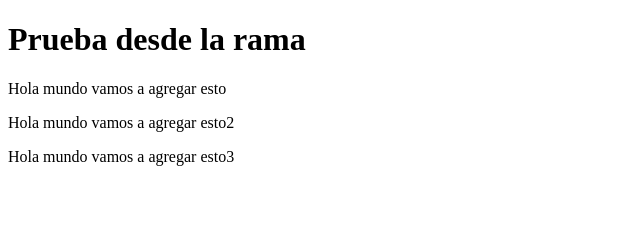
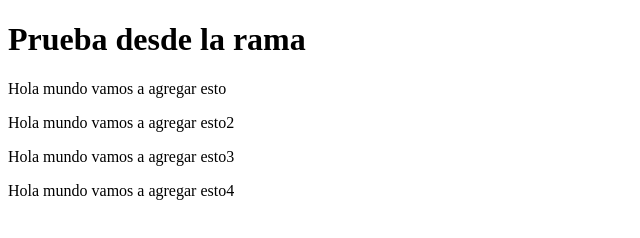
Before and after one commit to ingfrodriguez/hello-world, a plain HTML site: page index.html in a window 1280 px wide. Shown: the whole page, without its empty margins (0-640 px from the left). Drawn offline with Linux system fonts and the light colour scheme.

Commit message:
subida esto4

```diff
--- a/index.html
+++ b/index.html
@@ -10,5 +10,6 @@
     <p>Hola mundo vamos a agregar esto</p>
     <p>Hola mundo vamos a agregar esto2</p>
     <p>Hola mundo vamos a agregar esto3</p>
+    <p>Hola mundo vamos a agregar esto4</p>
 </body>
 </html>
```
